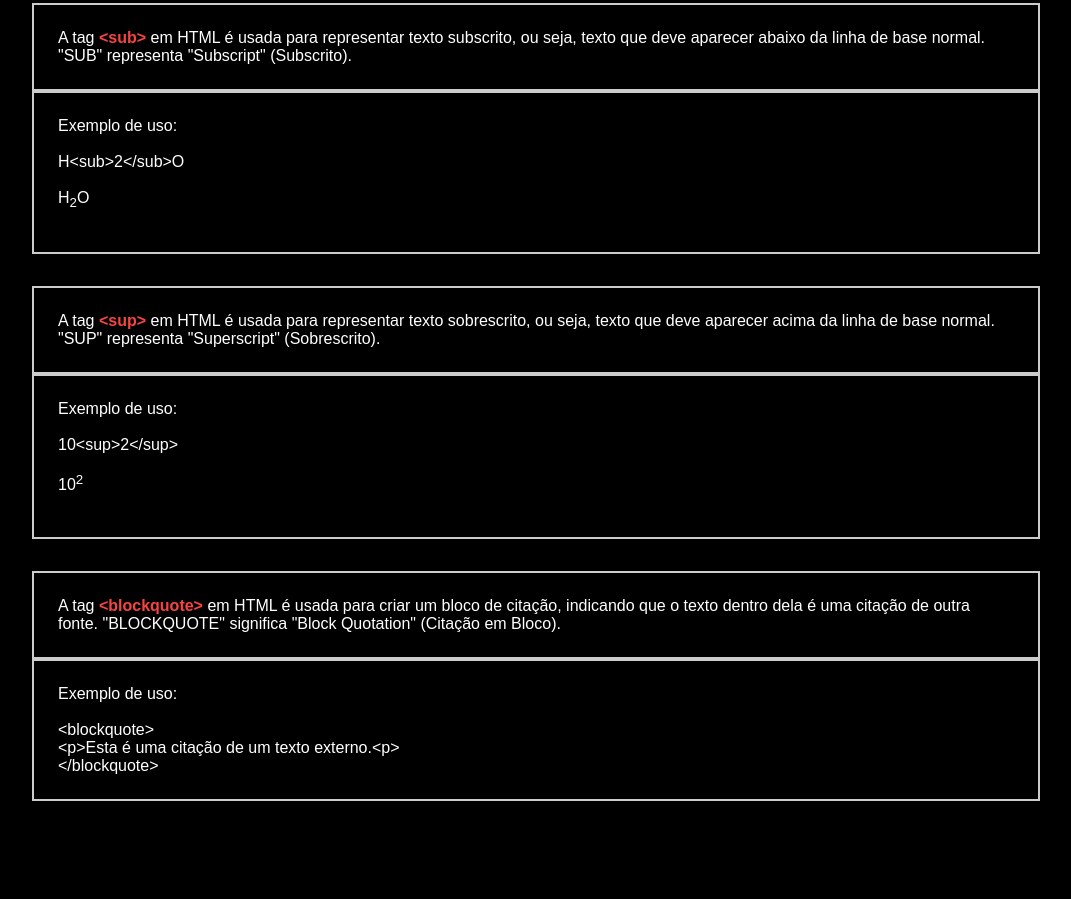
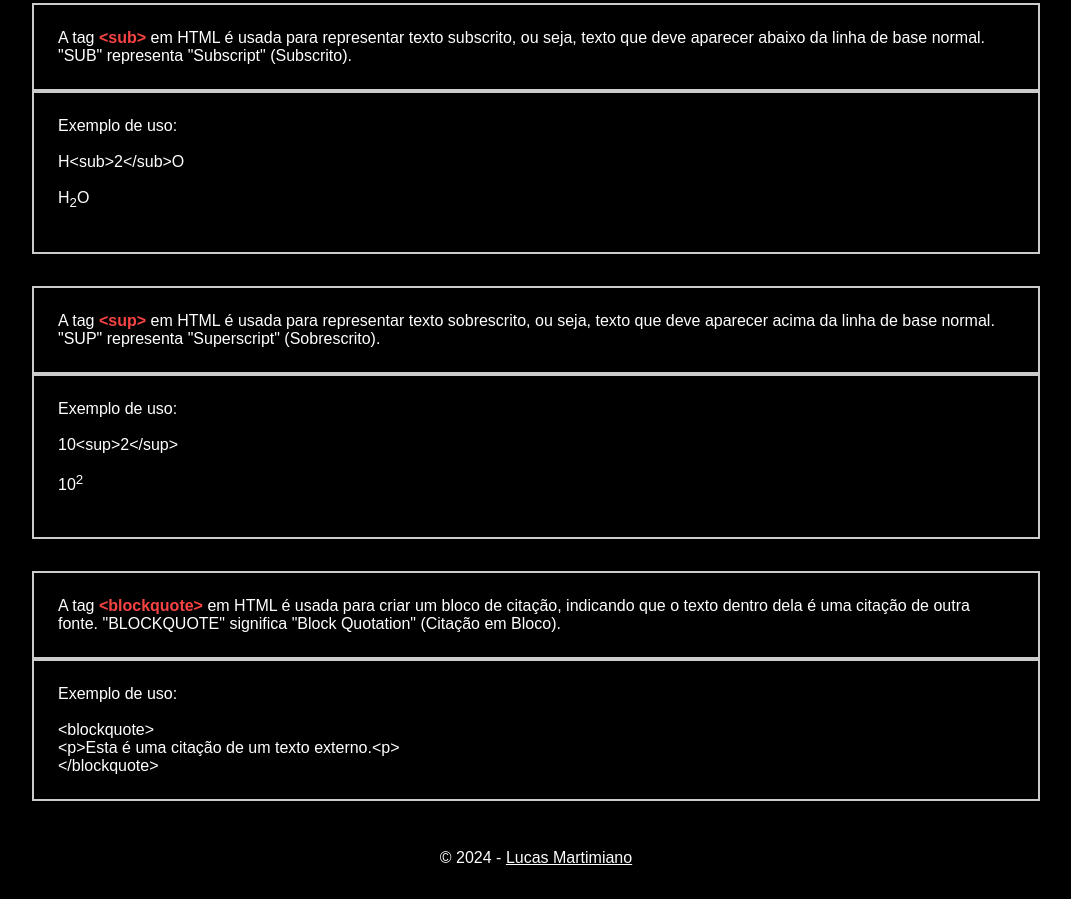
Before and after one commit to Lucas-martimiano/conceitos-basicos-html, a plain HTML site: page index.html in a window 1280 px wide. Shown: the part 3672-4571 px from the top of the page, without its empty margins (104-1175 px from the left). Before the commit the page ends 4505 px from the top, so only its background shows below. Drawn offline with Linux system fonts and the light colour scheme.

Commit message:
Finalização 1.4

```diff
--- a/index.html
+++ b/index.html
@@ -217,6 +217,10 @@
         </section>
     </main>
 
+    <footer>
+        <p>&copy; 2024 - <a href="https://github.com/Lucas-martimiano/" target="_blank">Lucas Martimiano</a></p>
+    </footer>
+
 </body>
 
 </html>
--- a/style.css
+++ b/style.css
@@ -40,3 +40,12 @@ section p {
 strong {
     color: rgb(248, 67, 67);
 }
+
+footer p {
+    text-align:center;
+    padding: 1em;
+}
+
+footer p a {
+   color: white;
+}
```
